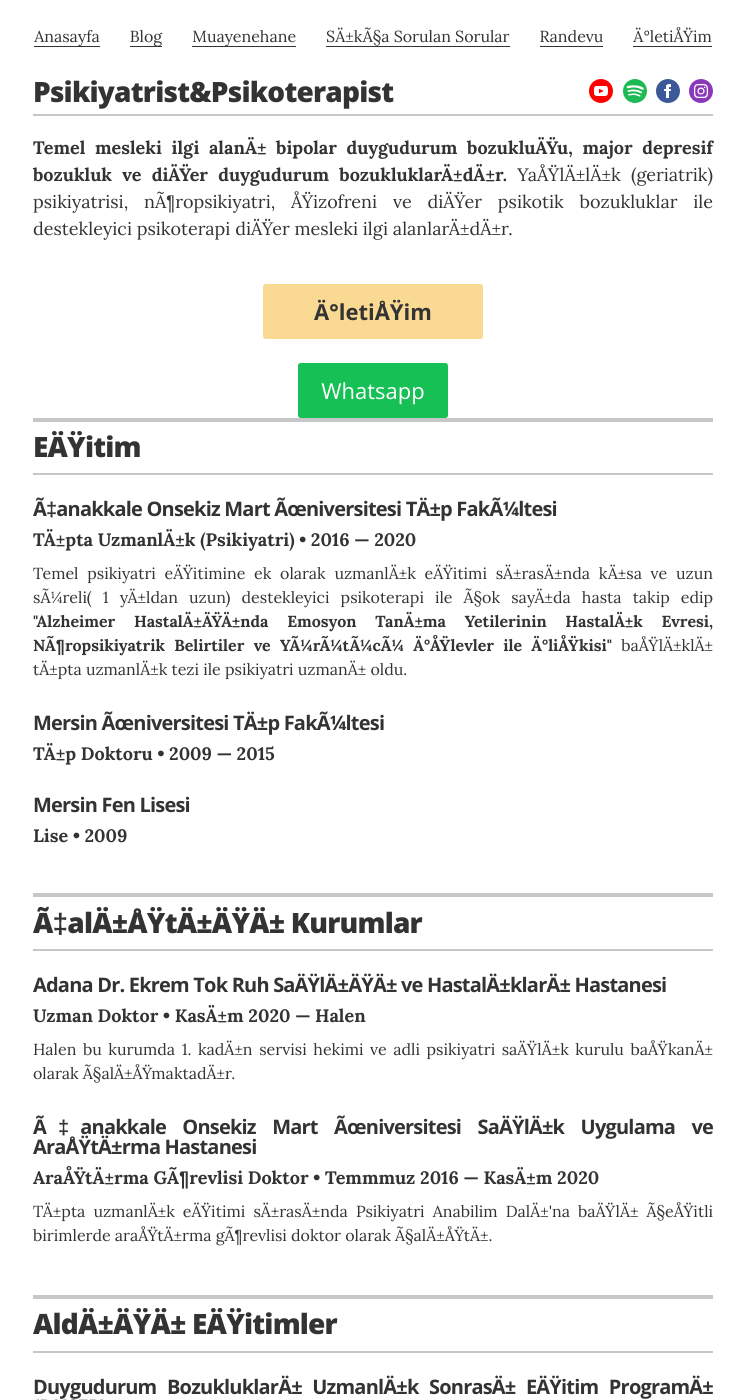
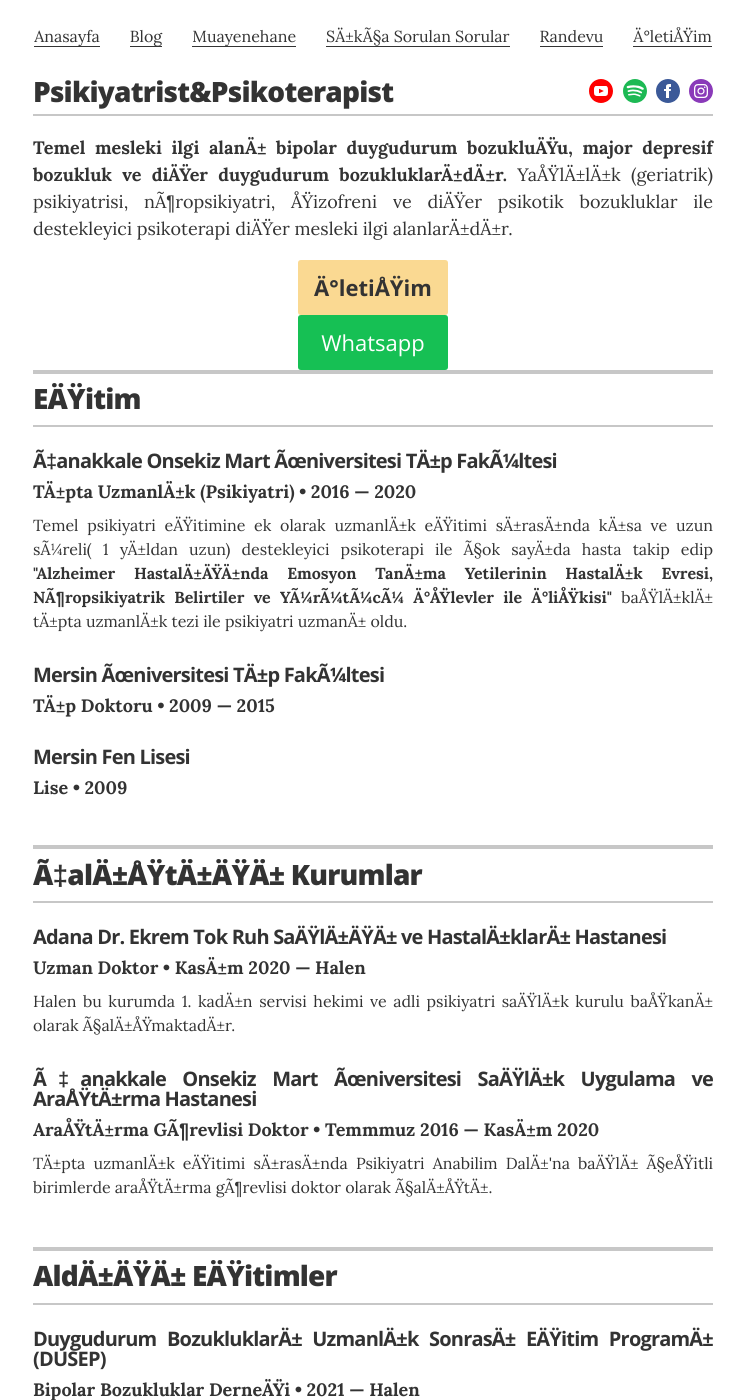
Before and after one commit to ibucgun/ibucgun.github.io, a Jekyll site: the page built from index.html, in a window 1280 px wide and 1400 px high, scrolled down 231 px. Shown: the whole window, without its empty margins (267-1012 px from the left). Built offline with Jekyll 4.4.1, drawn with Linux system fonts in a browser that asks for light colours.

Commit message:
Update _resume.scss

```diff
--- a/_sass/_resume.scss
+++ b/_sass/_resume.scss
@@ -115,8 +115,8 @@
   text-decoration: none;
   text-align: center;
   display: inline-block;
-  margin: 1.5rem auto;
-  width: 220px;
+  margin: auto;
+  width: 150px;
   font-size: 1.375rem;
   @include sans_light;
   color: #333;
```
